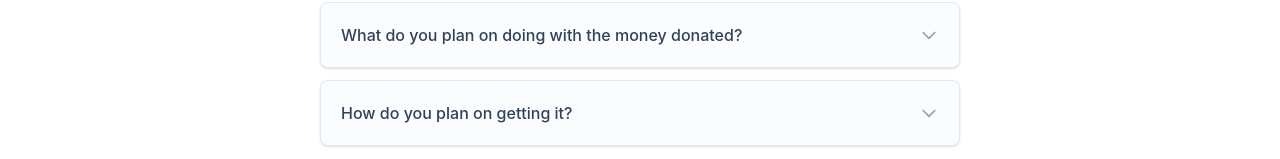
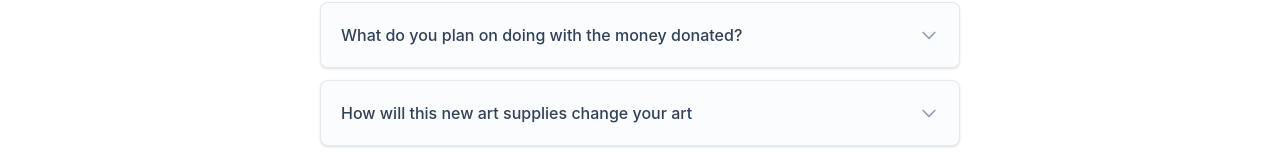
Before and after one commit to neducod/joanna, a React (Vite) app: page /merch in a window 1280 px wide. Shown: the part 1522-1681 px from the top of the page. Built offline with nearby package versions, Linux system fonts and the light colour scheme.

Commit message:
hi it has been a long time

```diff
--- a/src/components/Merchfaq.jsx
+++ b/src/components/Merchfaq.jsx
@@ -13,8 +13,8 @@ const faqData = [
   },
   {
     id: 3,
-    question: "How do you plan on getting it?",
-    answer: "Yes. It uses native <button> elements for keyboard navigation (Tab/Enter) and includes aria-expanded attributes to inform screen readers whether a section is open or closed."
+    question: "How will this new art supplies change your art",
+    answer: "Beyond just speed, it means better color accuracy, smoother lines, and the ability to work on complex, multi-layered pieces without my software crashing. It directly translates to cleaner, more detailed art for all of you to enjoy."
   }
 ];
 
--- a/src/components/Shop.jsx
+++ b/src/components/Shop.jsx
@@ -56,7 +56,7 @@ export default function ContactForm() {
                     </div>
                 </div>
     </nav>
-    <div className="flex min-h-screen items-center justify-center bg-white px-4 py-12 sm:px-6 lg:px-8">
+    <div className="flex items-center justify-center bg-white px-4 py-12 sm:px-6 lg:px-8">
       <div className="w-full max-w-md space-y-8 rounded-2xl bg-[#cf9fff] p-8 shadow-xl border border-slate-100">
         <div>
           <h2 className="mt-6 text-center text-3xl font-bold tracking-tight text-slate-950">
```
